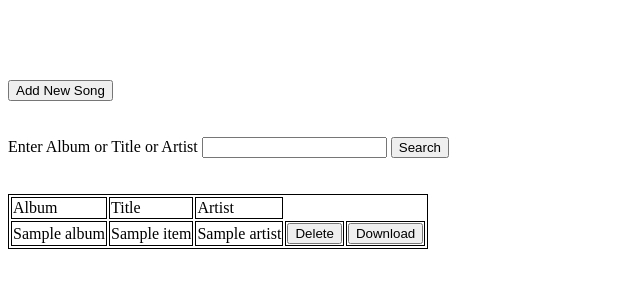
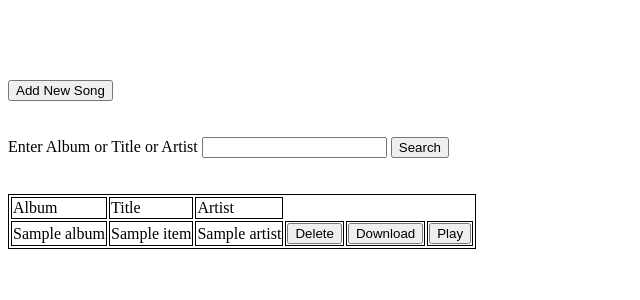
Before and after one commit to kamilkhan/music_management, a Flask app: template templates/home.html in a window 1280 px wide. Shown: the top 300 px of the page, without its empty margins (0-640 px from the left). Run offline with Flask 2, Linux system fonts and the light colour scheme; the template is opened without the code that fills it: most values are stand-ins (such as "Sample title", 1, 10 or a date in 2020).

Commit message:
playing song in a separate file is implemented. Referred https://www.w3schools.com/tags/att_audio_autoplay.asp

```diff
--- a/app.py
+++ b/app.py
@@ -75,6 +75,11 @@ def download(filename):
     return send_from_directory(directory='songs', path=filename, as_attachment=True)
 
 
+@app.route('/play/<path:filename>', methods=['GET'])
+def play(filename):
+    return render_template('play_song.html',filename=filename)
+
+
 def make_items(cursor):
     items = []
     for row in cursor:
--- a/templates/home.html
+++ b/templates/home.html
@@ -41,6 +41,11 @@ table, th, td {
             <input button type="submit" value = "Download"/>
         </form>
     </td>
+     <td>
+        <form action="/play/{{item.fname}}" method="get">
+            <input button type="submit" value = "Play"/>
+        </form>
+    </td>
  </TR>
 {% endfor %}
 </table>
```
Also changed, not shown: templates/play_song.html (added, +9 -0 lines).
